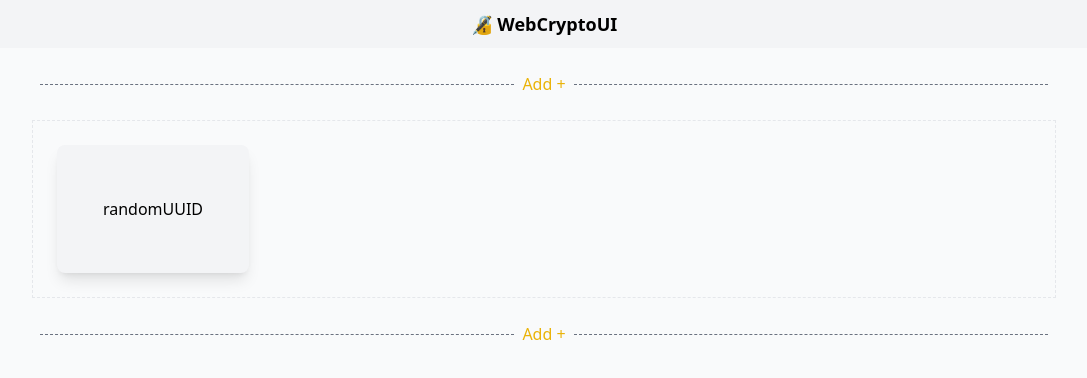
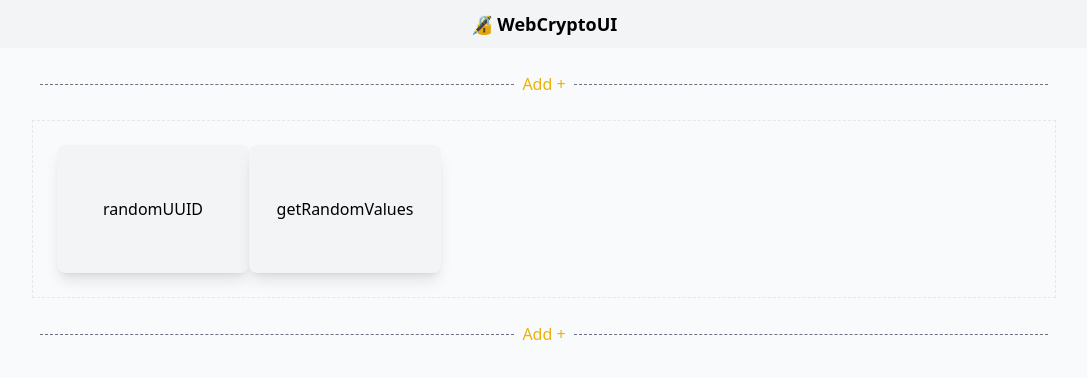
Before and after one commit to gradientsearch/WebCryptoUI, a SvelteKit app: page / in a window 1280 px wide. Shown: the top 378 px of the page, without its empty margins (96-1183 px from the left). Built offline with nearby package versions, Linux system fonts and the light colour scheme.

Commit message:
add typedarray parameter options

```diff
--- a/src/routes/components.ts
+++ b/src/routes/components.ts
@@ -1,3 +1,4 @@
+import GetRandomValues from './components/getRandomValues.svelte';
 import Methods from './components/methods.svelte';
 import RandomUuid from './components/randomUUID.svelte';
 
@@ -5,6 +6,10 @@ export let components = {
 	randomUUID: {
 		component: RandomUuid,
 		order: 1
+	},
+	getRandomValues: {
+		components: GetRandomValues,
+		order: 2
 	}
 };
 
@@ -18,6 +23,8 @@ export function getComponent(type: string) {
 	switch (type) {
 		case 'randomUUID':
 			return RandomUuid;
+		case 'getRandomValues':
+			return GetRandomValues;
 		case 'methods':
 			return Methods;
 	}
--- a/src/routes/components/container.svelte
+++ b/src/routes/components/container.svelte
@@ -27,10 +27,10 @@
 <BaseContainer>
 	<div class="p-2">In: [{`${Number.parseInt(idx)}`}]</div>
 
-	<div class="flex-col">
-		<div class=" border-base-200 flex min-w-[500px] items-start border">
-			<div class="flex-col">
-				<header class="bg-base-100 flex flex-row">
+	<div class="flex-col w-full">
+		<div class=" border-base-200 flex min-w-[500px] w-[100%] items-start border">
+			<div class="flex-col w-full">
+				<header class="bg-base-10 flex flex-row w-[100%]">
 					<button onclick={() => fn()}>run</button>
 					<div class="flex-1"></div>
 					<button onclick={copy}>copy</button>
--- /dev/null
+++ b/src/routes/components/getRandomValues.svelte
@@ -0,0 +1,74 @@
+<script lang="ts">
+	import Container from './container.svelte';
+	import { hasContext, onMount, untrack } from 'svelte';
+	import type { HighlightResult } from 'highlight.js';
+	import { highlight } from '$lib/hljs';
+
+	let typedArray: string = $state('Uint16Array');
+	let typedArrayLength: number = $state(10);
+	let { idx } = $props();
+
+	let code = $state('');
+	let hc: HighlightResult | undefined = $state();
+	let output: string | undefined = $state();
+
+	$effect(() => {
+		typedArray;
+		typedArrayLength;
+		untrack(() => {
+			console.log('untracked');
+			code = `\nconst array = new ${typedArray}(${typedArrayLength});
+crypto.getRandomValues(array);
+console.log(new TextDecoder().decode(array))
+`;
+			hc = highlight(code);
+		});
+	});
+
+	function getRandomValues() {
+		let t = getTypedArray().get(typedArray);
+		const array = new t(10);
+		crypto.getRandomValues(array);
+		output = new TextDecoder().decode(array);
+	}
+
+	function getTypedArray(): Map<String, any> {
+		return new Map<String, any>([
+			['Int8Array', Int8Array],
+			['Uint8Array', Uint8Array],
+			['Uint8ClampedArray', Uint8ClampedArray],
+			['Int16Array', Int16Array],
+			['Uint16Array', Uint16Array],
+			['Int32Array', Int32Array],
+			['Uint32Array', Uint32Array],
+			['BigInt64Array', BigInt64Array],
+			['BigUint64Array', BigUint64Array]
+		]);
+	}
+
+	onMount(() => {
+		hc = highlight(code);
+	});
+</script>
+
+{#if hc !== undefined}
+	<div class="flex flex-row">
+		<p>options:</p>
+		<div>
+			<select
+				name="typesArray"
+				id="typesArray"
+				class="mt-1.5 w-full rounded-lg border-base-300 text-base text-base-700"
+				bind:value={typedArray}
+			>
+				<option value="">Typed Array</option>
+				{#each getTypedArray().keys() as k}
+					<option value={k}>{k}</option>
+				{/each}
+			</select>
+		</div>
+	</div>
+	{hc.code} <br />
+	{typedArray}
+	<Container {idx} bind:hc fn={getRandomValues} {output}></Container>
+{/if}
```
